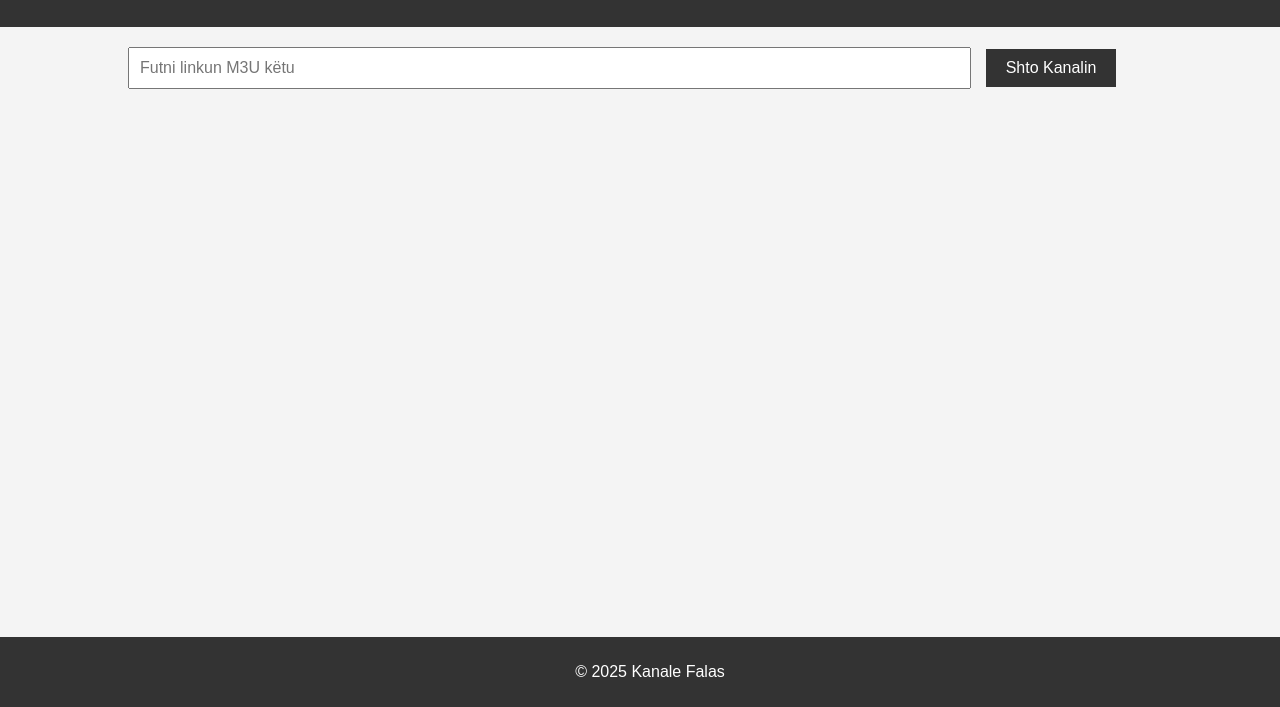
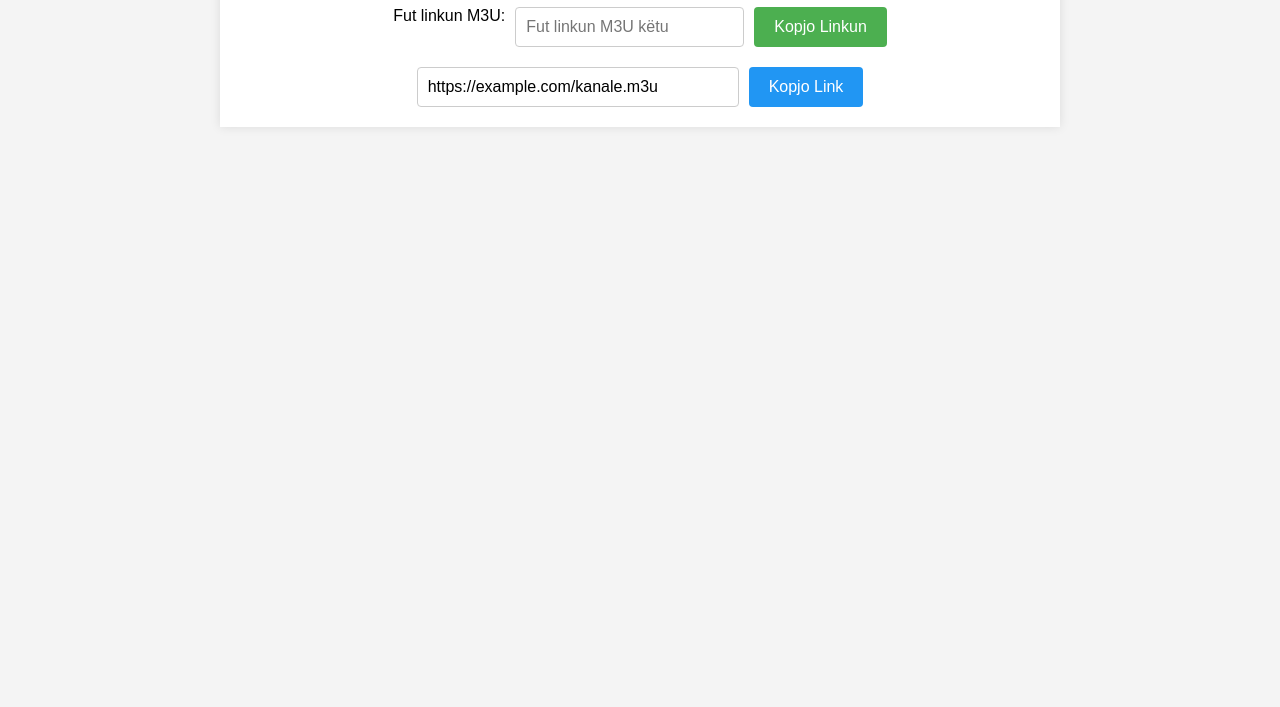
Before and after one commit to diti-ux/kanale-2025, a plain HTML site: page index.html in a window 1280 px wide. Shown: the part 93-800 px from the top of the page. Drawn offline with Linux system fonts and the light colour scheme.

Commit message:
Përditësim i faqeve dhe linkeve M3U

```diff
--- a/index.html
+++ b/index.html
@@ -5,29 +5,28 @@
     <meta name="viewport" content="width=device-width, initial-scale=1.0">
     <title>Kanale Falas 2025</title>
     <link rel="stylesheet" href="styles.css">
+    <script src="script.js"></script>
 </head>
 <body>
+    <div class="container">
+        <h1>Kanale Falas 2025</h1>
 
-<header>
-    <h1>Kanale Falas 2025</h1>
-</header>
+        <!-- Inputi për të shtuar linkun M3U -->
+        <div class="input-container">
+            <label for="m3u-link">Fut linkun M3U:</label>
+            <input type="text" id="m3u-link" placeholder="Fut linkun M3U këtu">
+            <button onclick="copyLink()">Kopjo Linkun</button>
+        </div>
 
-<div class="container">
-    <div class="input-group">
-        <input type="text" id="m3uLink" placeholder="Futni linkun M3U këtu">
-        <button onclick="addChannel()">Shto Kanalin</button>
+        <!-- Pjesa ku shfaqen linkat -->
+        <div id="links-container">
+            <!-- Këtu mund të shtoni linkat M3U -->
+            <div class="link-item">
+                <input type="text" value="https://example.com/kanale.m3u" id="link1" readonly>
+                <button onclick="copyLink('link1')">Kopjo Link</button>
+            </div>
+        </div>
     </div>
-
-    <div class="channel-list" id="channelList">
-        <!-- Kanale do të shfaqen këtu -->
-    </div>
-</div>
-
-<div class="footer">
-    <p>© 2025 Kanale Falas</p>
-</div>
-
-<script src="script.js"></script>
 
 </body>
 </html>
--- a/script.js
+++ b/script.js
@@ -1,34 +1,14 @@
-function addChannel() {
-    var link = document.getElementById('m3uLink').value;
-    if (link) {
-        var channelList = document.getElementById('channelList');
+function copyLink(inputId) {
+    // Merr inputin e caktuar nga id
+    var copyText = document.getElementById(inputId);
 
-        var channelItem = document.createElement('div');
-        channelItem.classList.add('channel-item');
+    // Selekto tekstin në input
+    copyText.select();
+    copyText.setSelectionRange(0, 99999); // Për celularët
 
-        var channelLink = document.createElement('span');
-        channelLink.textContent = link;
+    // Kopjo tekstin në clipboard
+    document.execCommand("copy");
 
-        var copyButton = document.createElement('button');
-        copyButton.classList.add('copy-btn');
-        copyButton.textContent = 'Kopjo';
-        copyButton.onclick = function() { copyToClipboard(link); };
-
-        channelItem.appendChild(channelLink);
-        channelItem.appendChild(copyButton);
-        channelList.appendChild(channelItem);
-
-        document.getElementById('m3uLink').value = '';
-    }
+    // Tregon një mesazh për përdoruesin (opsional)
+    alert("Linku është kopjuar: " + copyText.value);
 }
-
-function copyToClipboard(text) {
-    var tempInput = document.createElement('input');
-    tempInput.value = text;
-    document.body.appendChild(tempInput);
-    tempInput.select();
-    document.execCommand('copy');
-    document.body.removeChild(tempInput);
-
-    alert('Linku M3U u kopjua në clipboard!');
-}
--- a/styles.css
+++ b/styles.css
@@ -5,74 +5,76 @@ body {
     padding: 0;
 }
 
-header {
-    background-color: #333;
-    color: white;
+.container {
+    max-width: 800px;
+    margin: 0 auto;
     padding: 20px;
+    background-color: white;
+    box-shadow: 0 0 10px rgba(0, 0, 0, 0.1);
+}
+
+h1 {
     text-align: center;
 }
 
-.container {
-    width: 80%;
-    margin: auto;
-    padding: 20px;
-}
-
-.input-group {
+.input-container {
+    display: flex;
+    gap: 10px;
+    justify-content: center;
     margin-bottom: 20px;
 }
 
-input[type="text"] {
-    width: 80%;
+.input-container input {
     padding: 10px;
-    margin-right: 10px;
     font-size: 16px;
+    border: 1px solid #ccc;
+    border-radius: 4px;
 }
 
-button {
+.input-container button {
     padding: 10px 20px;
-    background-color: #333;
+    font-size: 16px;
+    background-color: #4CAF50;
     color: white;
     border: none;
-    cursor: pointer;
-    font-size: 16px;
-}
-
-button:hover {
-    background-color: #555;
-}
-
-.channel-list {
-    margin-top: 20px;
-}
-
-.channel-item {
-    background-color: #fff;
-    border: 1px solid #ddd;
-    padding: 10px;
-    margin-bottom: 10px;
-    display: flex;
-    justify-content: space-between;
-    align-items: center;
-}
-
-.copy-btn {
-    background-color: #28a745;
-    color: white;
-    border: none;
+    border-radius: 4px;
     cursor: pointer;
 }
 
-.copy-btn:hover {
-    background-color: #218838;
+.input-container button:hover {
+    background-color: #45a049;
 }
 
-.footer {
-    background-color: #333;
+#links-container {
+    display: flex;
+    flex-direction: column;
+    gap: 10px;
+}
+
+.link-item {
+    display: flex;
+    gap: 10px;
+    justify-content: center;
+}
+
+.link-item input {
+    padding: 10px;
+    font-size: 16px;
+    border: 1px solid #ccc;
+    border-radius: 4px;
+    width: 300px;
+}
+
+.link-item button {
+    padding: 10px 20px;
+    font-size: 16px;
+    background-color: #2196F3;
     color: white;
-    text-align: center;
-    padding: 10px;
-    position: absolute;
-    bottom: 0;
-    width: 100%;
+    border: none;
+    border-radius: 4px;
+    cursor: pointer;
 }
+
+.link-item button:hover {
+    background-color: #0b7dda;
+}
```
